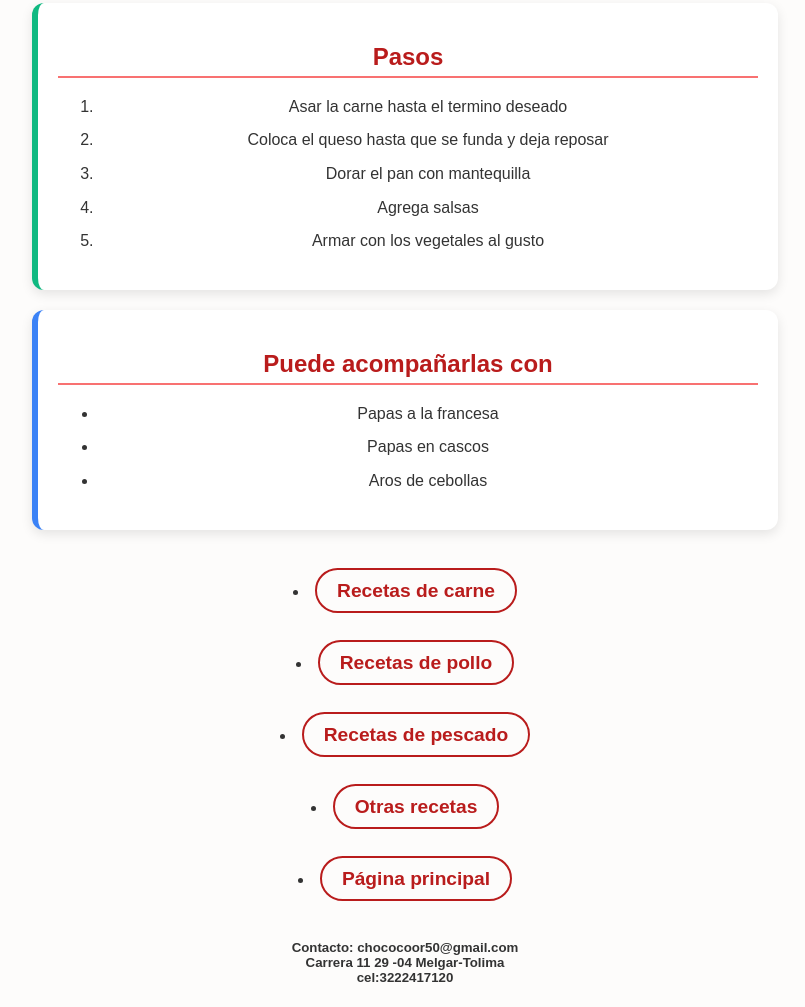
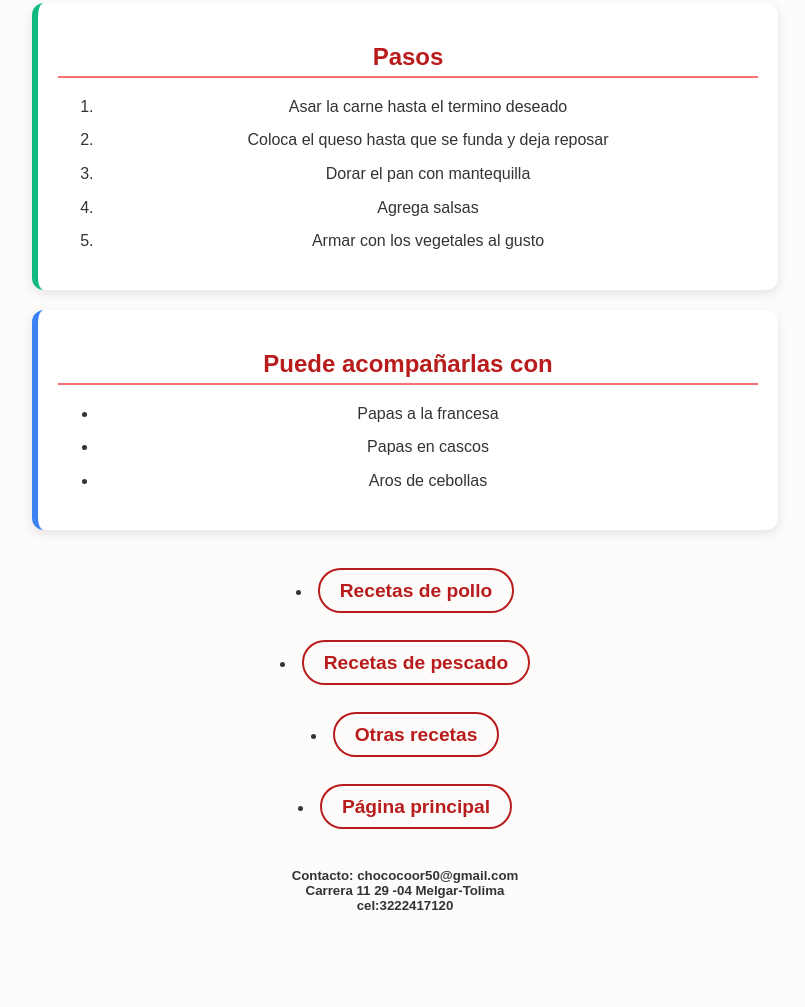
Before and after one commit to chococoor50-cmd/Recetas_el_Gato_Gloton, a plain HTML site: page recetas_carne.html in a window 1280 px wide. Shown: the part 821-1828 px from the top of the page, without its empty margins (235-1040 px from the left). After the commit the page ends 1756 px from the top, so only its background shows below. Drawn offline with Linux system fonts and the light colour scheme.

Commit message:
Update recetas_carne.html

```diff
--- a/recetas_carne.html
+++ b/recetas_carne.html
@@ -50,7 +50,6 @@
 
     <nav>
 
-            <li><a href="recetas_carne.html">Recetas de carne</a></li>
             <li><a href="recetas_pollos.html">Recetas de pollo</a></li>
             <li><a href="recetas_pescado.html">Recetas de pescado</a></li>
             <li><a href="recetas_otros.html">Otras recetas</a></li>
```
